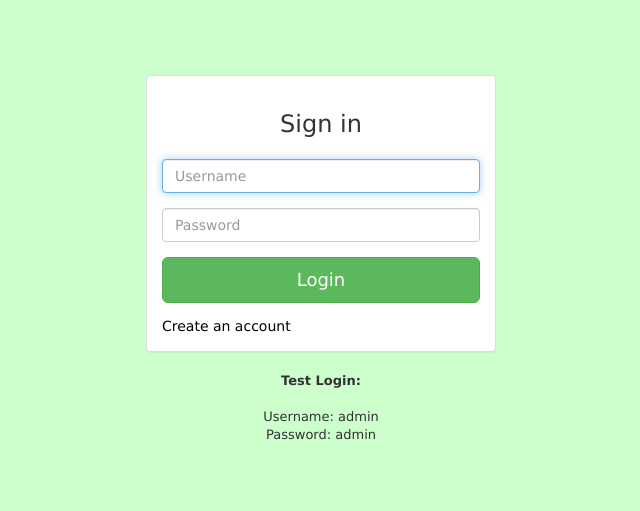
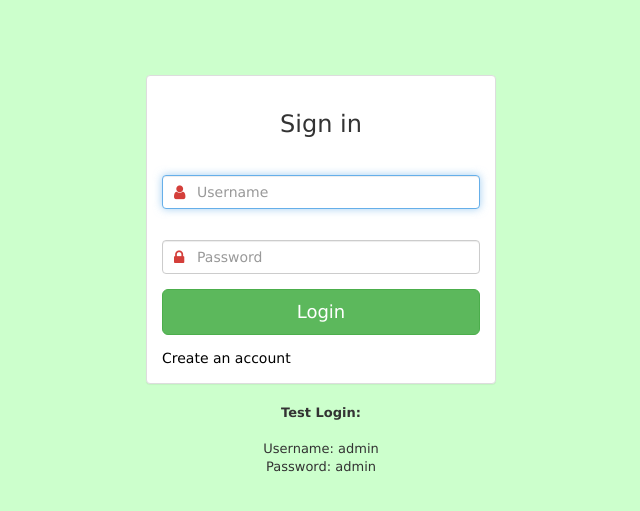
Before and after one commit to danilomeneghel/crud-python-django, a Django app: page / in a window 1280 px wide. Shown: the top 511 px of the page, without its empty margins (319-959 px from the left). Run offline with Django 3.2, Linux system fonts and the light colour scheme; some libraries are stand-ins or nearby versions.

Commit message:
Update files

```diff
--- a/assets/css/style.css
+++ b/assets/css/style.css
@@ -118,6 +118,39 @@ body {
 
 .btn-outline-secondary {
   border: 1px solid #4cae4c !important;
+  color: #4cae4c !important;
+}
+
+.fa-arrow-left {
+  color: #4cae4c !important;
+}
+
+.fa-user {
+  float: left;
+  position: relative;
+  color: #d43f3a !important;
+  font-size: 16px !important;
+  top: 25px;
+  left: 12px;
+  z-index: 2;
+}
+
+.input-login {
+  padding-left: 34px !important;
+}
+
+.fa-lock {
+  float: left;
+  position: relative;
+  color: #d43f3a !important;
+  font-size: 16px !important;
+  top: 25px;
+  left: 12px;
+  z-index: 2;
+}
+
+.input-login {
+  padding-left: 34px !important;
 }
 
 th {
--- a/users/templates/login.html
+++ b/users/templates/login.html
@@ -8,11 +8,13 @@
         <h3 class="title-login">Sign in</h3>
         <div class="form-group">
           <label for="username" class="sr-only">Username</label>
-          <input type="text" name="username" class="form-control" placeholder="Username" required autofocus>
+          <span class="fa fa-user"></span>
+          <input type="text" name="username" class="form-control input-login" placeholder="Username" required autofocus>
         </div>
         <div class="form-group">
           <label for="password" class="sr-only">Password</label>
-          <input type="password" name="password" class="form-control" placeholder="Password" required>
+          <span class="fa fa-lock"></span>
+          <input type="password" name="password" class="form-control input-login" placeholder="Password" required>
         </div>
         <div class="form-group">
           <button class="btn btn-lg btn-success btn-block" type="submit">Login</button>
```
